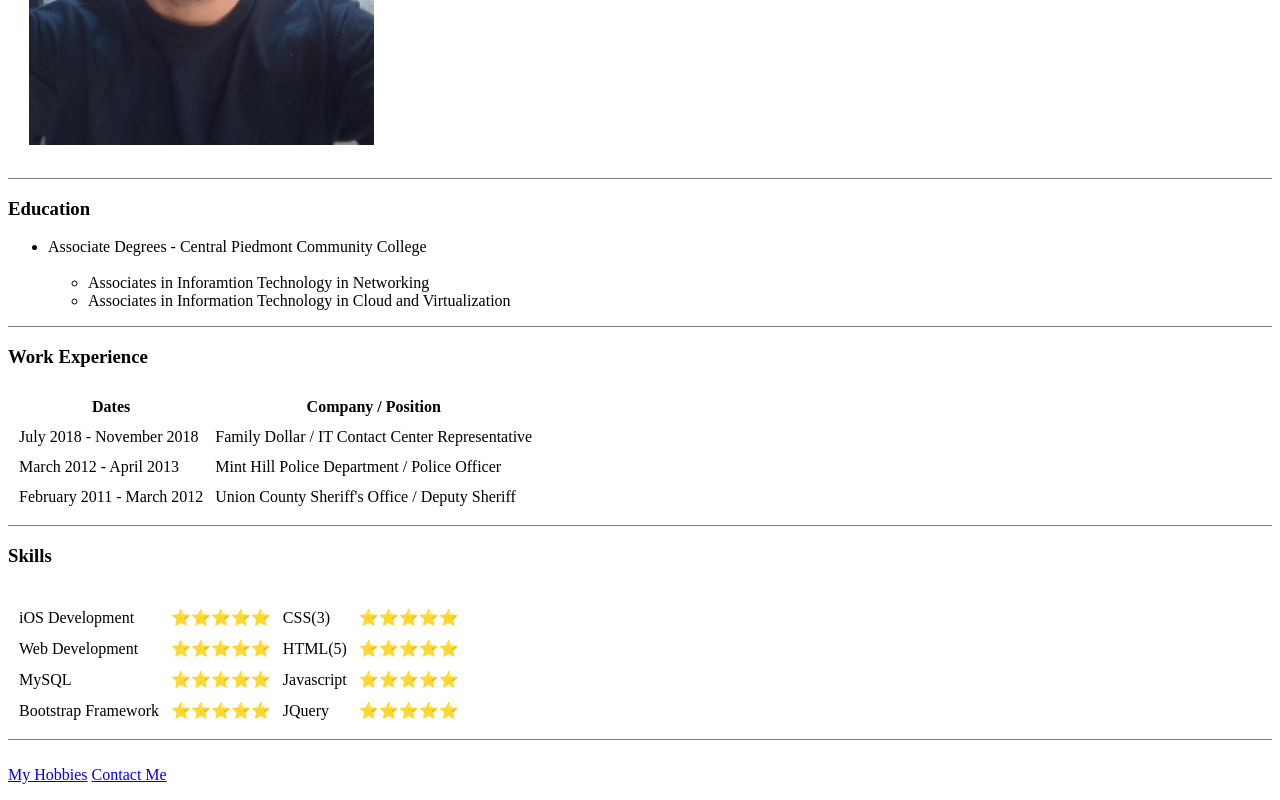
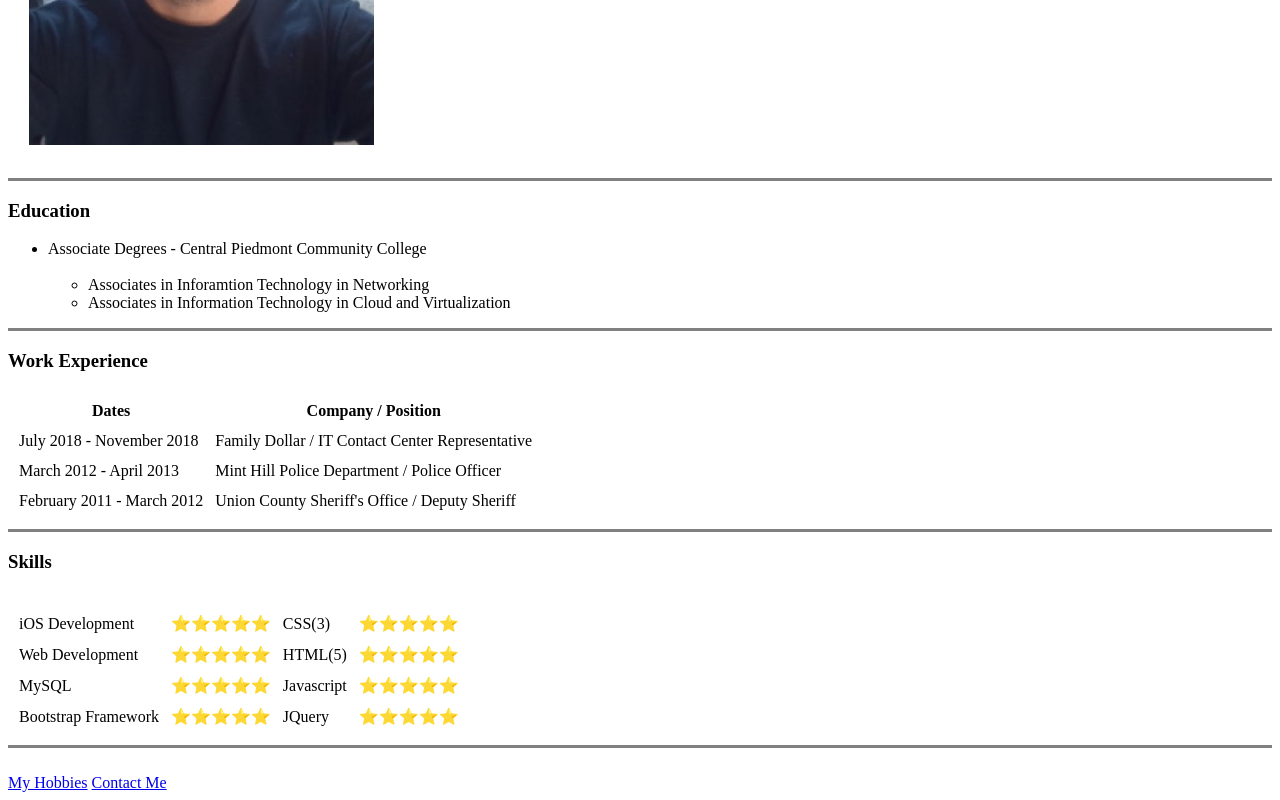
Before and after one commit to MattGustafson/cv, a plain HTML site: page index.html in a window 1280 px wide. Shown: the part 344-1144 px from the top of the page. Drawn offline with Linux system fonts and the light colour scheme; files whose address does not match are found by name.

Commit message:
Update index.html

```diff
--- a/index.html
+++ b/index.html
@@ -17,7 +17,7 @@
       </td>
     </tr>
   </table>
-  <hr size="1" noshade>
+  <hr size="3" noshade>
   <h3><strong>Education</strong></h3>
   <ul>
     <li>Associate Degrees - Central Piedmont Community College</li>
@@ -27,7 +27,7 @@
       <li>Associates in Information Technology in Cloud and Virtualization</li>
     </ul>
   </ul>
-  <hr size="1" noshade>
+  <hr size="3" noshade>
   <h3>Work Experience</h3>
   <table cellspacing="10" border="0">
     <thead>
@@ -52,7 +52,7 @@
     </tbody>
     <tfoot></tfoot>
   </table>
-  <hr size="1" noshade>
+  <hr size="3" noshade>
   <h3>Skills</h3>
   <table cellspacing="10" border="0">
     <thead>
@@ -89,7 +89,7 @@
       </tr>
     </tbody>
   </table>
-  <hr size="1" noshade>
+  <hr size="3" noshade>
   <br>
   <a href="Hobbies.html">My Hobbies</a>
   <a href="contact-me.html">Contact Me</a>
```
